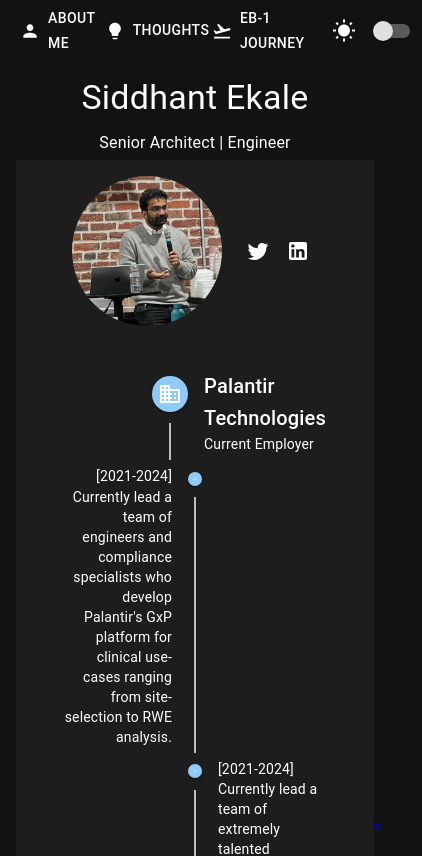
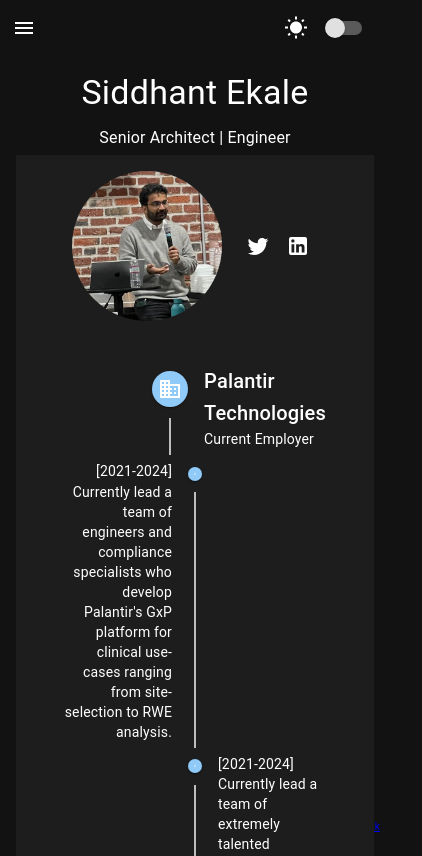
Before and after one commit to siddhantekale/siddhantekale.github.io, a React (Create React App) app: page / in a window 390 px wide. Shown: the top 856 px of the page, 422 px wide, since content can reach past the window. Built offline with nearby package versions, Linux system fonts and the light colour scheme.

Commit message:
mobile friendly ui

```diff
--- a/src/App.js
+++ b/src/App.js
@@ -1,6 +1,7 @@
 import React, { useState, useEffect, useRef } from 'react';
 import { ThemeProvider, createTheme } from '@mui/material/styles';
-import { CssBaseline, Grid, Box, Card, CardContent, Typography, Avatar, IconButton, Switch, AppBar, Toolbar, Button } from '@mui/material';
+import MenuIcon from '@mui/icons-material/Menu';
+import { CssBaseline, Grid, Box, IconButton, Switch, AppBar, Toolbar, Button, Drawer, List, ListItem, ListItemIcon, ListItemText, Typography, Avatar } from '@mui/material';
 import Timeline from '@mui/lab/Timeline';
 import TimelineItem from '@mui/lab/TimelineItem';
 import TimelineSeparator from '@mui/lab/TimelineSeparator';
@@ -23,36 +24,36 @@
 import PersonIcon from '@mui/icons-material/Person';
 import FlightTakeoffIcon from '@mui/icons-material/FlightTakeoff';
 import LightbulbIcon from '@mui/icons-material/Lightbulb';
+import useMediaQuery from '@mui/material/useMediaQuery';
+// ... other existing imports ...
 
 
 function App() {
   const [lightMode, setLightMode] = useState(false);
-  const [items, setItems] = useState([
-    {
-      title: 'Ambiguity - A Recipe 1',
-      description: 'Description for Card 1',
-      imagePath: 'ambiguity_in_compute_science_projects.jpeg', // replace with your actual image path
-      url: '/ambiguity-thought' // Updated URL for the first card
-    },
-    {
-      title: 'Ambiguity - A Recipe 2',
-      description: 'Description for Card 2',
-      imagePath: 'ambiguity_in_compute_science_projects.jpeg', // replace with your actual image path
-      url: '/card-2'
-    },
-    {
-      title: 'Ambiguity - A Recipe 3',
-      description: 'Description for Card 3',
-      imagePath: 'ambiguity_in_compute_science_projects.jpeg', // replace with your actual image path
-      url: '/card-3'
-    },
-    {
-      title: 'Ambiguity - A Recipe 4',
-      description: 'Description for Card 4',
-      imagePath: 'ambiguity_in_compute_science_projects.jpeg', // replace with your actual image path
-      url: '/card-4'
-    },
-  ]);
+  const [drawerOpen, setDrawerOpen] = useState(false);
+  const [items, setItems] = useState([]); // Add this line
+  const isMobile = useMediaQuery('(max-width:600px)');
+
+  // ... other existing state and functions ...
+
+  const menuItems = [
+    { text: 'About Me', icon: <PersonIcon />, path: '/' },
+    { text: 'EB-1 Journey', icon: <FlightTakeoffIcon />, path: '/eb1-journey' },
+    { text: 'Thoughts', icon: <LightbulbIcon />, path: '/thoughts' },
+  ];
+
+  const drawer = (
+    <Box onClick={() => setDrawerOpen(false)}>
+      <List>
+        {menuItems.map((item) => (
+          <ListItem button key={item.text} component={RouterLink} to={item.path}>
+            <ListItemIcon sx={{ color: lightMode ? 'black' : 'white' }}>{item.icon}</ListItemIcon>
+            <ListItemText primary={item.text} />
+          </ListItem>
+        ))}
+      </List>
+    </Box>
+  );
 
   const handleScroll = (containerRef) => {
     const { scrollLeft, scrollWidth, clientWidth } = containerRef.current;
@@ -170,35 +171,35 @@
           }}
         >
           <Toolbar>
+            {isMobile ? (
+              <>
+                <IconButton
+                  color="inherit"
+                  aria-label="open drawer"
+                  edge="start"
+                  onClick={() => setDrawerOpen(true)}
+                  sx={{ mr: 2, color: lightMode ? 'black' : 'white' }}
+                >
+                  <MenuIcon />
+                </IconButton>
+                <Box sx={{ flexGrow: 1 }} />
+              </>
+            ) : (
               <Box sx={{ flexGrow: 1, display: 'flex' }}>
+                {menuItems.map((item) => (
                   <Button
+                    key={item.text}
                     color="inherit"
                     component={RouterLink}
-                to="/"
-                startIcon={<PersonIcon />}
+                    to={item.path}
+                    startIcon={item.icon}
                     sx={{ color: lightMode ? 'black' : 'white' }}
                   >
-                About Me
+                    {item.text}
                   </Button>
-              <Button
-                color="inherit"
-                component={RouterLink}
-                to="/thoughts"
-                startIcon={<LightbulbIcon />}
-                sx={{ color: lightMode ? 'black' : 'white' }}
-              >
-                Thoughts
-              </Button>
-              <Button
-                color="inherit"
-                component={RouterLink}
-                to="/eb1-journey"
-                startIcon={<FlightTakeoffIcon />}
-                sx={{ color: lightMode ? 'black' : 'white' }}
-              >
-                EB-1 Journey
-              </Button>
+                ))}
               </Box>
+            )}
             <IconButton
               onClick={() => setLightMode(!lightMode)}
               color="inherit"
@@ -213,6 +214,13 @@
             />
           </Toolbar>
         </AppBar>
+        <Drawer
+          anchor="left"
+          open={drawerOpen}
+          onClose={() => setDrawerOpen(false)}
+        >
+          {drawer}
+        </Drawer>
         <Routes>
           <Route path="/ambiguity-thought" element={<AmbiguityThought />} />
           <Route path="/" element={
```
Lines whose indentation alone changed are shown as unchanged.
